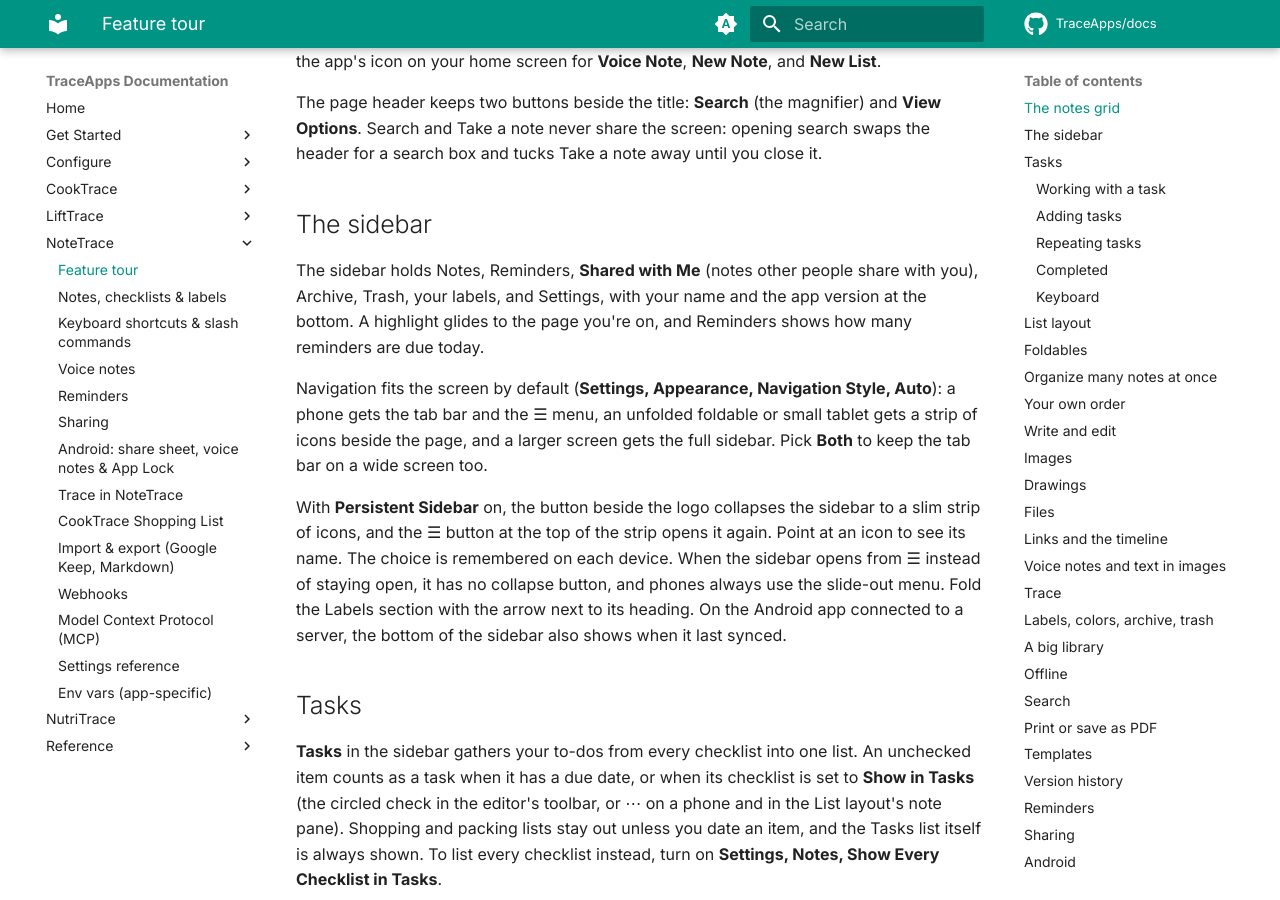
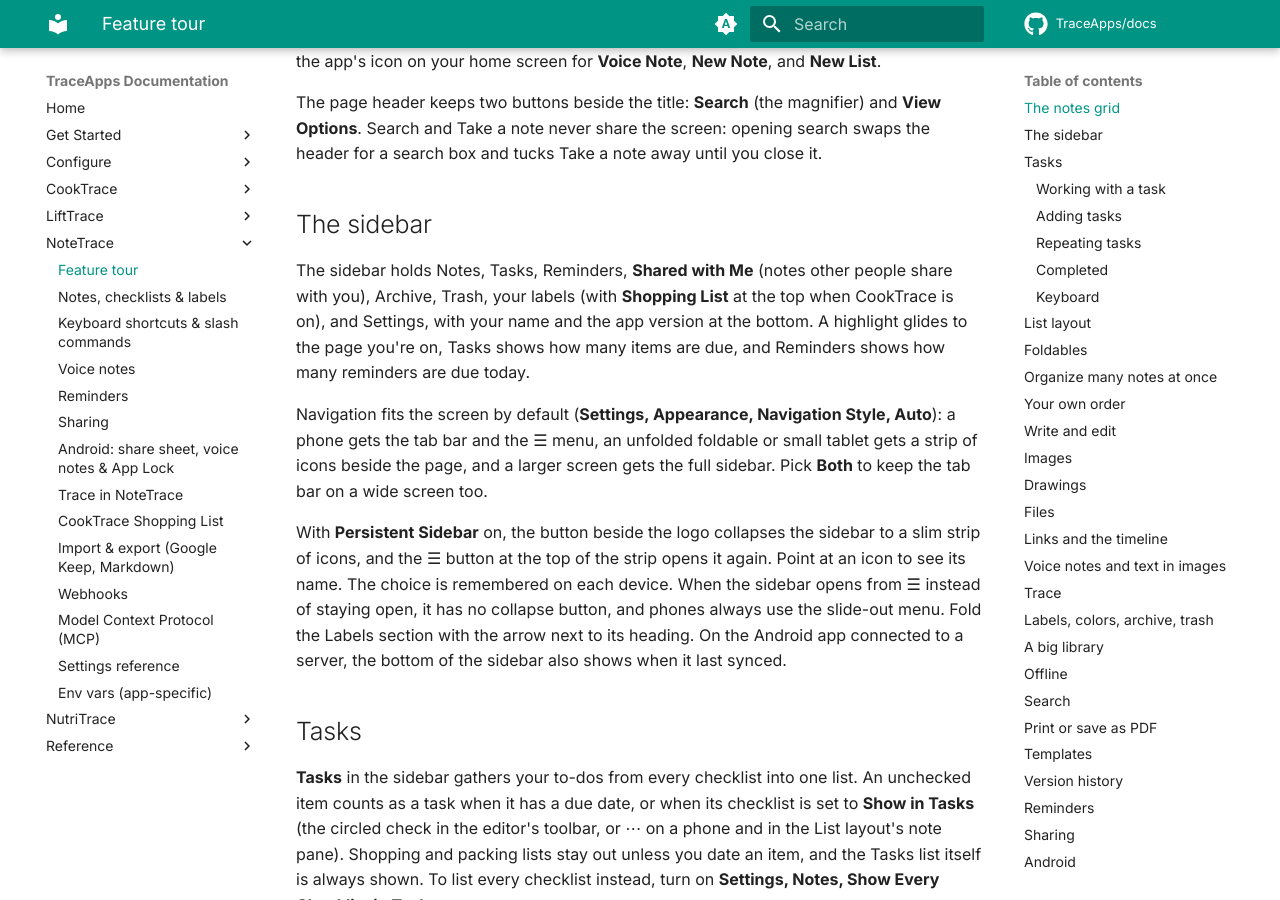
Before and after one commit to TraceApps/docs, an MkDocs documentation site: the page built from docs/notetrace/features.md, in a window 1280 px wide and 900 px high, scrolled down 1117 px. Built offline with MkDocs 1.6.1 and Material for MkDocs 9.7.7, drawn with Linux system fonts in a browser that asks for light colours; comment, search, counter and statistics services are not loaded.

Commit message:
NoteTrace menu order

```diff
--- a/docs/notetrace/features.md
+++ b/docs/notetrace/features.md
@@ -16,7 +16,7 @@ The page header keeps two buttons beside the title: **Search** (the magnifier) a
 
 ## The sidebar {#sidebar}
 
-The sidebar holds Notes, Reminders, **Shared with Me** (notes other people share with you), Archive, Trash, your labels, and Settings, with your name and the app version at the bottom. A highlight glides to the page you're on, and Reminders shows how many reminders are due today.
+The sidebar holds Notes, Tasks, Reminders, **Shared with Me** (notes other people share with you), Archive, Trash, your labels (with **Shopping List** at the top when CookTrace is on), and Settings, with your name and the app version at the bottom. A highlight glides to the page you're on, Tasks shows how many items are due, and Reminders shows how many reminders are due today.
 
 Navigation fits the screen by default (**Settings, Appearance, Navigation Style, Auto**): a phone gets the tab bar and the ☰ menu, an unfolded foldable or small tablet gets a strip of icons beside the page, and a larger screen gets the full sidebar. Pick **Both** to keep the tab bar on a wide screen too.
 
```
Also changed, not shown: docs/notetrace/android.md (+1 -1 lines), docs/notetrace/settings.md (+1 -1 lines).
